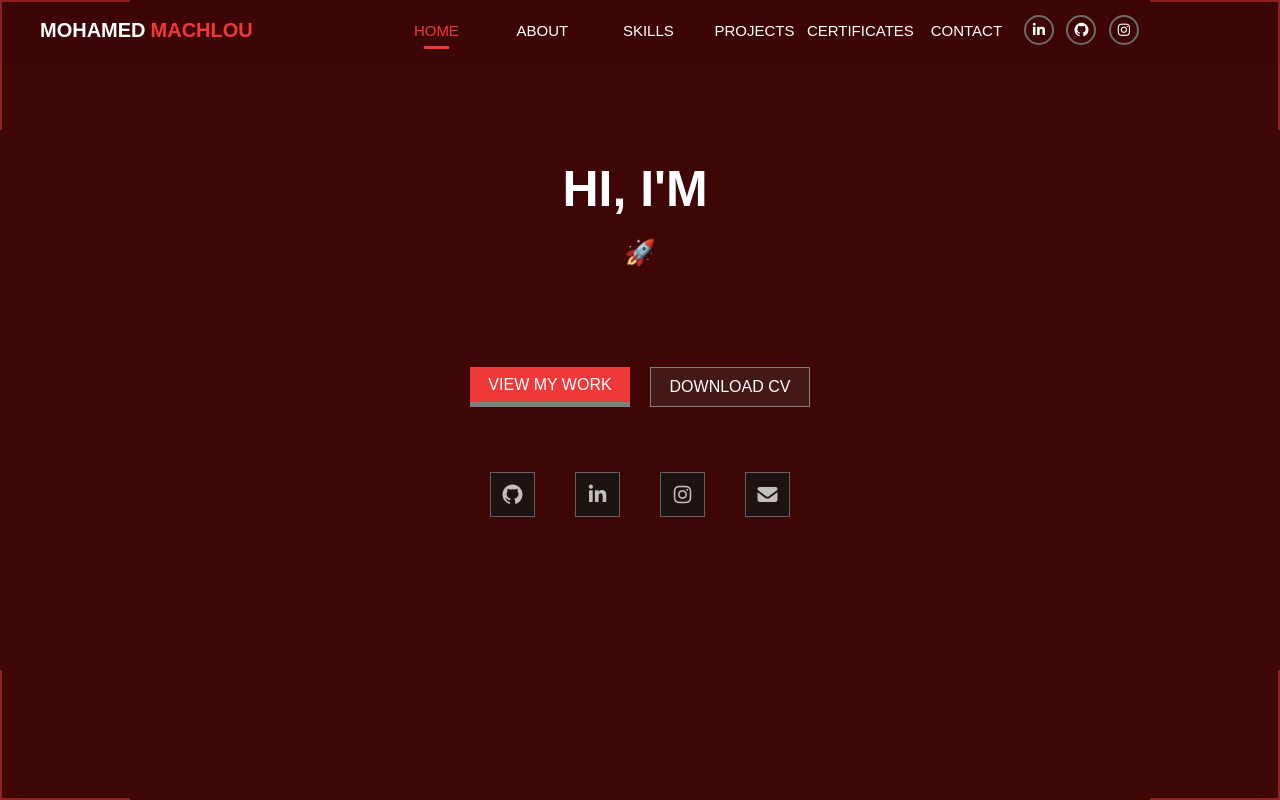
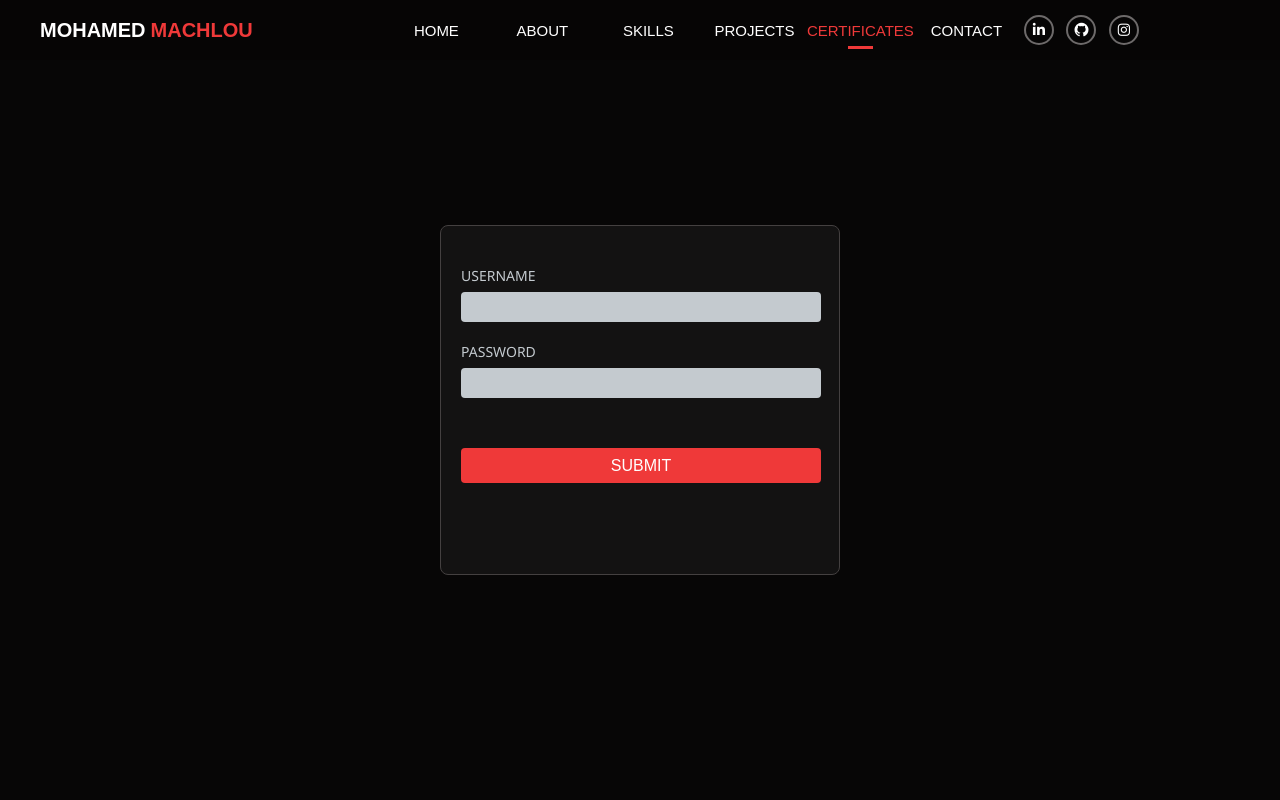
Before and after one commit to mohamedMachlou/portfolio-Frontend-25, an Angular app: page / in a window 1280 px wide. Shown: the top 800 px of the page. Built offline with nearby package versions, Linux system fonts and the light colour scheme; no server answers.

Commit message:
create login script html and css

```diff
--- a/src/app/admin/dashboard/dashboard.html
+++ b/src/app/admin/dashboard/dashboard.html
@@ -1,4 +1,5 @@
 <app-nav-bar></app-nav-bar>
+<app-login></app-login>
 <app-home></app-home>
 <app-about></app-about>
 <app-technology></app-technology>
--- a/src/app/admin/dashboard/dashboard.ts
+++ b/src/app/admin/dashboard/dashboard.ts
@@ -16,10 +16,11 @@ import { Framework } from '../../models/framework';
 import { Project } from '../../pages/project/project';
 import { Certificate } from '../../pages/certificate/certificate';
 import { Contact } from '../../pages/contact/contact';
+import { Login } from '../login/login';
 
 @Component({
   selector: 'app-dashboard',
-  imports: [NgClass, NavBar, Home, About, Technology, Project, Certificate, Contact],
+  imports: [NgClass, NavBar, Home, About, Technology, Project, Certificate, Contact, Login],
   templateUrl: './dashboard.html',
   styleUrl: './dashboard.css'
 })
--- a/src/app/admin/login/login.css
+++ b/src/app/admin/login/login.css
@@ -0,0 +1,76 @@
+.login {
+  width: 100%;
+  height: 100vh;
+  background-color: #20020f;
+}
+
+.login .login-body {
+  width: 100%;
+  height: 100vh;
+  background-color: #070606;
+  display: flex;
+  justify-content: center;
+  align-items: center;
+}
+
+.login .login-body .form {
+  width: 400px;
+  height: 350px;
+  padding: 40px 20px;
+  background-color: #131212;
+  border-radius: 8px;
+  display: flex;
+  flex-direction: column;
+  gap: 20px;
+  border: 1px solid #444040;
+  font-family: 'Segoe UI', Tahoma, Geneva, Verdana, sans-serif;
+}
+
+.login .login-body .form .form-group {
+  width: 360px;
+  border-radius: 8px;
+  display: flex;
+  flex-direction: column;
+  gap: 7px;
+}
+
+.login .login-body .form .form-group label {
+  width: 100%;
+  font-weight: 500;
+  font-size: 14px;
+  border-radius: 8px;
+  color: rgb(196, 202, 207);
+}
+
+.login .login-body .form .form-group input {
+  width: 100%;
+  height: 30px;
+  font-weight: 500;
+  font-size: 16px;
+  border-radius: 4px;
+  outline: none;
+  border: none;
+  caret-color: black;
+  padding: 10px;
+  background-color: rgb(196, 202, 207);
+}
+
+.login .login-body .form .form-group:last-child {
+  margin-top: 30px;
+}
+
+.login .login-body .form .form-group button {
+  width: 100%;
+  height: 35px;
+  font-weight: 500;
+  font-size: 16px;
+  border-radius: 4px;
+  outline: none;
+  border: none;
+  padding: 10px;
+  color: white;
+  background-color: var(--primary-color);
+  display: flex;
+  justify-content: center;
+  align-items: center;
+}
--- a/src/app/admin/login/login.html
+++ b/src/app/admin/login/login.html
@@ -1 +1,21 @@
-<p>login works!</p>
+<div class="login">
+    <div class="login-body">
+        <div class="form">
+
+          <div class="form-group">
+            <label for="">USERNAME</label>
+            <input type="text">
+          </div>
+
+          <div class="form-group">
+            <label for="">PASSWORD</label>
+            <input type="text">
+          </div>
+
+          <div class="form-group">
+            <button type="submit">SUBMIT</button>
+          </div>
+
+        </div>
+    </div>
+</div>
```
Also changed, not shown: src/app/admin/login/login.ts (line endings or trailing spaces).
